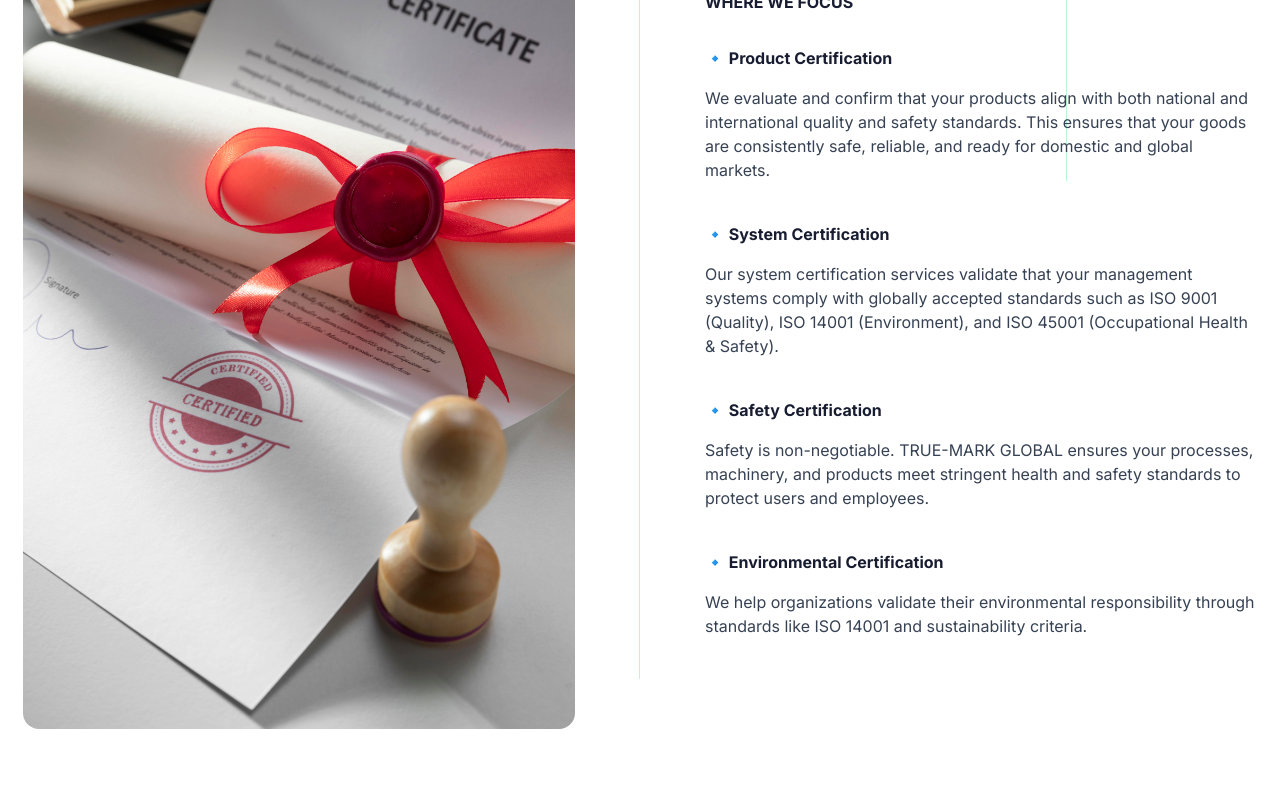
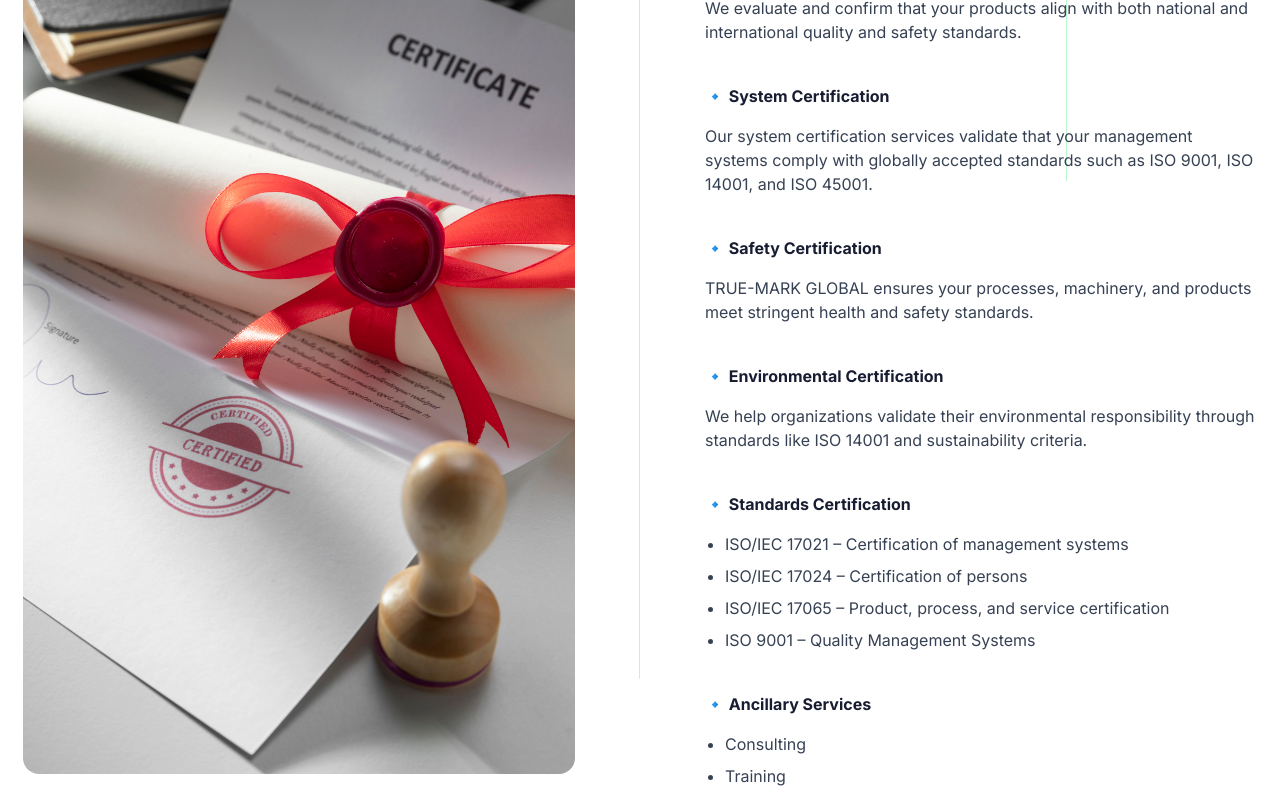
Before and after one commit to Kelechiokpani/Truemark, a Next.js app: page /certification in a window 1280 px wide. Shown: the part 900-1700 px from the top of the page. Built offline with nearby package versions, Linux system fonts and the light colour scheme.

Commit message:
first build fix after project initialization

```diff
--- a/components/Home/Contact/index.tsx
+++ b/components/Home/Contact/index.tsx
@@ -60,21 +60,18 @@ const Contact = () => {
                 Send a message
               </h2>
 
-              <form
-                action="https://formbold.com/s/unique_form_id"
-                method="POST"
-              >
+              <div>
                 <div className="mb-7.5 flex flex-col gap-7.5 lg:flex-row lg:justify-between lg:gap-14">
                   <input
                     type="text"
                     placeholder="Full name"
-                    className="w-full border-b border-stroke bg-transparent pb-3.5 focus:border-waterloo focus:placeholder:text-black focus-visible:outline-hidden dark:border-strokedark dark:focus:border-manatee dark:focus:placeholder:text-white lg:w-1/2"
+                    className="w-full border-b border-gray-500 bg-transparent pb-3.5 focus:border-waterloo focus:placeholder:text-black focus-visible:outline-hidden dark:border-strokedark dark:focus:border-manatee dark:focus:placeholder:text-white lg:w-1/2"
                   />
 
                   <input
                     type="email"
                     placeholder="Email address"
-                    className="w-full border-b border-stroke bg-transparent pb-3.5 focus:border-waterloo focus:placeholder:text-black focus-visible:outline-hidden dark:border-strokedark dark:focus:border-manatee dark:focus:placeholder:text-white lg:w-1/2"
+                    className="w-full border-b border-gray-500 bg-transparent pb-3.5 focus:border-waterloo focus:placeholder:text-black focus-visible:outline-hidden dark:border-strokedark dark:focus:border-manatee dark:focus:placeholder:text-white lg:w-1/2"
                   />
                 </div>
 
@@ -82,13 +79,13 @@ const Contact = () => {
                   <input
                     type="text"
                     placeholder="Subject"
-                    className="w-full border-b border-stroke bg-transparent pb-3.5 focus:border-waterloo focus:placeholder:text-black focus-visible:outline-hidden dark:border-strokedark dark:focus:border-manatee dark:focus:placeholder:text-white lg:w-1/2"
+                    className="w-full border-b border-gray-500 bg-transparent pb-3.5 focus:border-waterloo focus:placeholder:text-black focus-visible:outline-hidden dark:border-strokedark dark:focus:border-manatee dark:focus:placeholder:text-white lg:w-1/2"
                   />
 
                   <input
                     type="text"
                     placeholder="Phone number"
-                    className="w-full border-b border-stroke bg-transparent pb-3.5 focus:border-waterloo focus:placeholder:text-black focus-visible:outline-hidden dark:border-strokedark dark:focus:border-manatee dark:focus:placeholder:text-white lg:w-1/2"
+                    className="w-full border-b border-gray-500 bg-transparent pb-3.5 focus:border-waterloo focus:placeholder:text-black focus-visible:outline-hidden dark:border-strokedark dark:focus:border-manatee dark:focus:placeholder:text-white lg:w-1/2"
                   />
                 </div>
 
@@ -96,7 +93,7 @@ const Contact = () => {
                   <textarea
                     placeholder="Message"
                     rows={4}
-                    className="w-full border-b border-stroke bg-transparent focus:border-waterloo focus:placeholder:text-black focus-visible:outline-hidden dark:border-strokedark dark:focus:border-manatee dark:focus:placeholder:text-white"
+                    className="w-full border-b border-gray-500 bg-transparent focus:border-waterloo focus:placeholder:text-black focus-visible:outline-hidden dark:border-strokedark dark:focus:border-manatee dark:focus:placeholder:text-white"
                   ></textarea>
                 </div>
 
@@ -153,7 +150,7 @@ const Contact = () => {
                     </svg>
                   </button>
                 </div>
-              </form>
+              </div>
             </motion.div>
 
             <motion.div
@@ -182,6 +179,7 @@ const Contact = () => {
                 <h3 className="mb-4 text-metatitle3 font-medium text-black dark:text-white">
                   Our Loaction
                 </h3>
+                <p> 3, M. T. Mbu Close, Off Mamman Kontagora Crescent, Katampe Extension, Abuja Nigeria</p>
                 <p>Abuja, Nigeria.</p>
               </div>
               <div className="5 mb-7">
@@ -189,7 +187,7 @@ const Contact = () => {
                   Email Address
                 </h3>
                 <p>
-                  <a href="#">info@truemarkglobal.com</a>
+                  <a href="#"> anya.i@truemarkglobal.com </a>
                 </p>
               </div>
               <div>
@@ -197,8 +195,12 @@ const Contact = () => {
                   Phone Number
                 </h4>
                 <p>
-                  <a href="#">+009 42334 6343 843</a>
+                  <a href="#"> +234 703 266 0619 </a>
                 </p>
+                <p>
+                  <a href="#"> +234 811 364 1323</a>
+                </p>
+
               </div>
             </motion.div>
           </div>
--- a/components/Home/index.tsx
+++ b/components/Home/index.tsx
@@ -117,6 +117,18 @@ const Hero = () => {
                   className="absolute -right-8.5 bottom-0 z-1"
                 />
                 <div className=" relative aspect-500/300 w-full">
+
+                  <motion.div
+                    initial={{ y: 0 }}
+                    animate={{ y: [0, -15, 0] }}
+                    transition={{
+                      duration: 2,
+                      repeat: Infinity,
+                      ease: "easeInOut"
+                    }}
+                    className="relative aspect-500/300 w-full"
+                  >
+
                     <Image
                       className="shadow-solid-l dark:hidden rounded-2xl"
                       // src="/images/hero/hero-light.svg"
@@ -133,6 +145,7 @@ const Hero = () => {
                       width={550}
                       height={550}
                     />
+                  </motion.div>
                 </div>
               </div>
             </div>
--- a/components/Services/Certification/Certifications.tsx
+++ b/components/Services/Certification/Certifications.tsx
@@ -1,5 +1,4 @@
 "use client";
-
 import { motion } from "framer-motion";
 import Image from "next/image";
 import SectionHeader from "@/components/Common/SectionHeader";
@@ -8,21 +7,14 @@ const TM_Certifications = () => {
   return (
     <div className='pb-[6rem]'>
 
-      {/* <!-- ===== About Start ===== --> */}
+      {/* ===== About Start ===== */}
       <section className="overflow-hidden pb-20 lg:pb-25 xl:pb-30 ">
         <div className="mx-auto max-w-c-1235 px-4 md:px-8 xl:px-0">
           <div className="flex items-center gap-8 lg:gap-32.5">
             <motion.div
               variants={{
-                hidden: {
-                  opacity: 0,
-                  x: -20,
-                },
-
-                visible: {
-                  opacity: 1,
-                  x: 0,
-                },
+                hidden: { opacity: 0, x: -20 },
+                visible: { opacity: 1, x: 0 },
               }}
               initial="hidden"
               whileInView="visible"
@@ -31,14 +23,12 @@ const TM_Certifications = () => {
               className="animate_left relative mx-auto hidden aspect-[588/526.5] md:block md:w-1/2"
             >
               <Image
-                // src="/images/about/about-light-01.png"
                 src="/images/about/cert1.jpg"
                 alt="About"
                 className="rounded-2xl dark:hidden "
                 width={600} height={100}
               />
               <Image
-                // src="/images/about/about-dark-01.png"
                 src="/images/about/cert1.jpg"
                 alt="About"
                 className="rounded-2xl hidden dark:block "
@@ -47,15 +37,8 @@ const TM_Certifications = () => {
             </motion.div>
             <motion.div
               variants={{
-                hidden: {
-                  opacity: 0,
-                  x: 20
-                },
-
-                visible: {
-                  opacity: 1,
-                  x: 0
-                }
+                hidden: { opacity: 0, x: 20 },
+                visible: { opacity: 1, x: 0 },
               }}
               initial="hidden"
               whileInView="visible"
@@ -63,81 +46,75 @@ const TM_Certifications = () => {
               viewport={{ once: true }}
               className="animate_right md:w-1/2"
             >
-             <span className="font-bold uppercase text-black dark:text-white mb-8 block">
+              <span className="font-bold uppercase text-black dark:text-white mb-8 block">
                 Where We Focus
               </span>
-
               <div className="space-y-10">
                 <div>
                   <h3 className="font-bold text-metatitle2 text-black dark:text-white">
                     🔹 Product Certification
                   </h3>
                   <p className="mt-4 text-1xl text-gray-700 dark:text-gray-300">
-                    We evaluate and confirm that your products align with both national and international quality and
-                    safety standards. This ensures that your goods are consistently safe, reliable, and ready for
-                    domestic and global markets.
+                    We evaluate and confirm that your products align with both national and international quality and safety standards.
                   </p>
-
                 </div>
-
                 <div>
                   <h3 className="font-bold text-metatitle2 text-black dark:text-white">
                     🔹 System Certification
                   </h3>
                   <p className="mt-4 text-1xl text-gray-700 dark:text-gray-300">
-                    Our system certification services validate that your management systems comply with globally
-                    accepted standards such as ISO 9001 (Quality), ISO 14001 (Environment), and ISO 45001 (Occupational
-                    Health & Safety).
+                    Our system certification services validate that your management systems comply with globally accepted standards such as ISO 9001, ISO 14001, and ISO 45001.
                   </p>
-
                 </div>
-
                 <div>
                   <h3 className="font-bold text-metatitle2 text-black dark:text-white">
                     🔹 Safety Certification
                   </h3>
                   <p className="mt-4 text-1xl text-gray-700 dark:text-gray-300">
-                    Safety is non-negotiable. TRUE-MARK GLOBAL ensures your processes, machinery, and products meet
-                    stringent health and safety standards to protect users and employees.
+                    TRUE-MARK GLOBAL ensures your processes, machinery, and products meet stringent health and safety standards.
                   </p>
-
                 </div>
-
                 <div>
                   <h3 className="font-bold text-metatitle2 text-black dark:text-white">
                     🔹 Environmental Certification
                   </h3>
                   <p className="mt-4 text-1xl text-gray-700 dark:text-gray-300">
-                    We help organizations validate their environmental responsibility through standards like ISO 14001
-                    and sustainability criteria.
+                    We help organizations validate their environmental responsibility through standards like ISO 14001 and sustainability criteria.
                   </p>
                 </div>
+                <div>
+                  <h3 className="font-bold text-metatitle2 text-black dark:text-white">
+                    🔹 Standards Certification
+                  </h3>
+                  <ul className="list-disc pl-5 mt-4 text-1xl text-gray-700 dark:text-gray-300 space-y-2">
+                    <li>ISO/IEC 17021 – Certification of management systems</li>
+                    <li>ISO/IEC 17024 – Certification of persons</li>
+                    <li>ISO/IEC 17065 – Product, process, and service certification</li>
+                    <li>ISO 9001 – Quality Management Systems</li>
+                  </ul>
+                </div>
+                <div>
+                  <h3 className="font-bold text-metatitle2 text-black dark:text-white">
+                    🔹 Ancillary Services
+                  </h3>
+                  <ul className="list-disc pl-5 mt-4 text-1xl text-gray-700 dark:text-gray-300 space-y-2">
+                    <li>Consulting</li>
+                    <li>Training</li>
+                    <li>Auditing</li>
+                  </ul>
+                </div>
               </div>
-
             </motion.div>
           </div>
         </div>
       </section>
-      {/* <!-- ===== About End ===== --> */}
 
-
-
-
-      {/* <!-- ===== About Two Start ===== --> */}
+      {/* ===== About Two Start ===== */}
       <section>
         <div className="mt-[6rem] mx-auto max-w-c-1235 overflow-hidden px-4 md:px-8 2xl:px-0">
           <div className="flex items-center gap-8 lg:gap-32.5">
             <motion.div
-              variants={{
-                hidden: {
-                  opacity: 0,
-                  x: -20
-                },
-                visible: {
-                  opacity: 1,
-                  x: 0
-                }
-              }}
+              variants={{ hidden: { opacity: 0, x: -20 }, visible: { opacity: 1, x: 0 } }}
               initial="hidden"
               whileInView="visible"
               transition={{ duration: 1, delay: 0.1 }}
@@ -150,7 +127,6 @@ const TM_Certifications = () => {
                   subtitle: `Step-by-Step Certification Journey with TRUE-MARK GLOBAL`,
                 }}
               />
-
               <ul className="space-y-4 gap-8 text-1xl text-gray-700 dark:text-gray-300 mt-[3rem]">
                 <li><strong>1. Enquiry Stage:</strong> Initial consultation to understand your needs, scope, and applicable standards.</li>
                 <li><strong>2. Proposal and Negotiation Stage:</strong> Customized proposal shared with timelines, deliverables, and costs; contract finalization follows.</li>
@@ -162,21 +138,9 @@ const TM_Certifications = () => {
                 <li><strong>8. Certificate Award and Database Update:</strong> If successful, a certificate is issued and your compliance status is added to our verified public database.</li>
                 <li><strong>9. Surveillance Audits:</strong> Periodic audits post-certification to ensure continued conformity and effectiveness.</li>
               </ul>
-
-
             </motion.div>
-
             <motion.div
-              variants={{
-                hidden: {
-                  opacity: 0,
-                  x: 20,
-                },
-                visible: {
-                  opacity: 1,
-                  x: 0,
-                },
-              }}
+              variants={{ hidden: { opacity: 0, x: 20 }, visible: { opacity: 1, x: 0 } }}
               initial="hidden"
               whileInView="visible"
               transition={{ duration: 1, delay: 0.1 }}
@@ -201,8 +165,7 @@ const TM_Certifications = () => {
           </div>
         </div>
       </section>
-
-      {/* <!-- ===== About Two End ===== --> */}
+      {/* ===== About Two End ===== */}
     </div>
   );
 };
```
Lines whose indentation alone changed are shown as unchanged.
